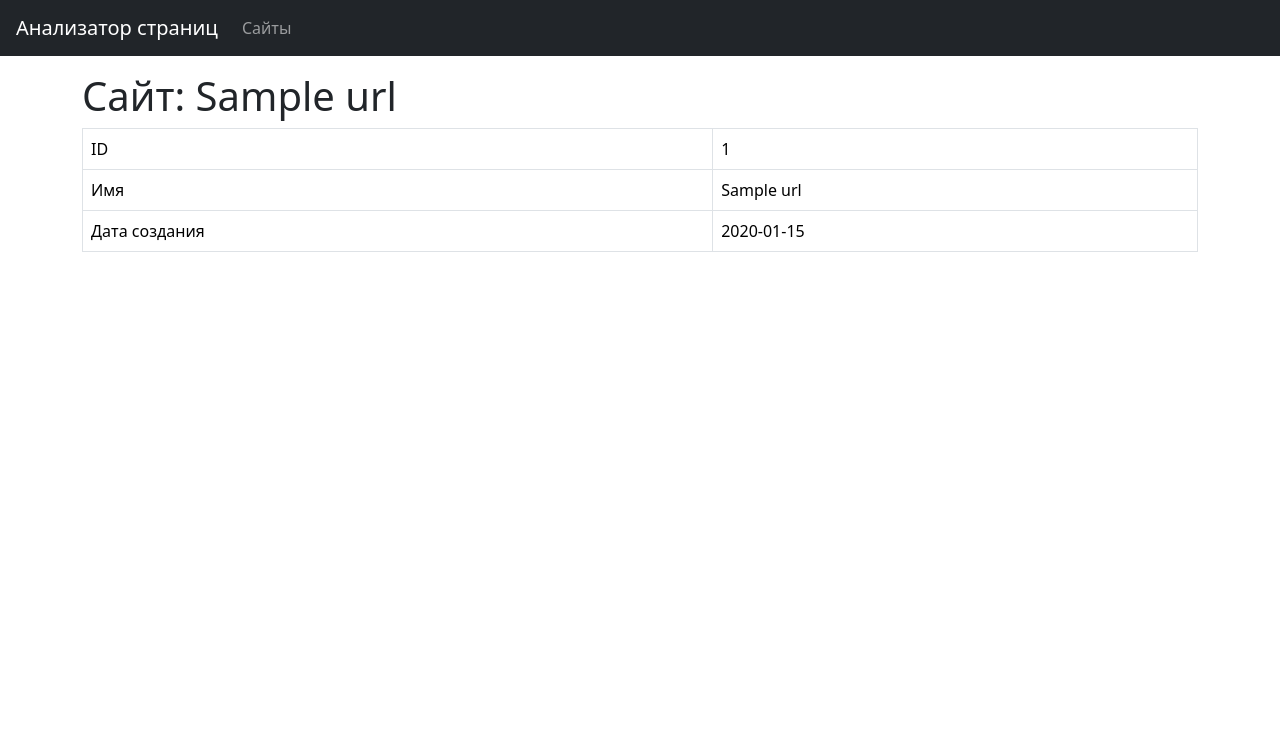
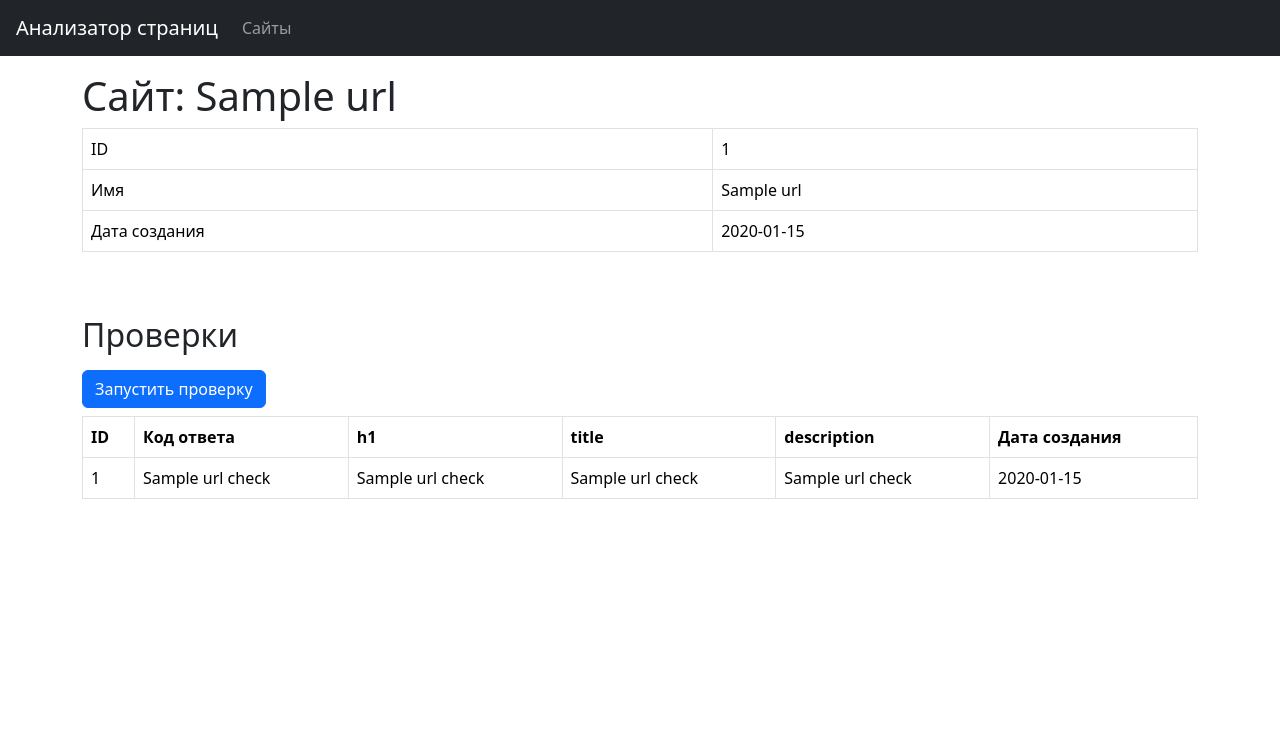
Before and after one commit to ibrg/python-project-83, a Flask app: page /urls/1 in a window 1280 px wide. Shown: the top 739 px of the page. Run offline with Flask 2, Linux system fonts and the light colour scheme; a database or web service that is not in the repository returns one stand-in record (values such as "Sample title"); some libraries are stand-ins or nearby versions.

Commit message:
done all tasks step 4

```diff
--- a/database.sql
+++ b/database.sql
@@ -3,3 +3,14 @@ CREATE TABLE urls (
     name varchar(255),
     created_at timestamp default NOW()
 );
+
+
+CREATE TABLE url_checks (
+    id  bigint  PRIMARY KEY GENERATED ALWAYS AS IDENTITY,
+    url_id bigint REFERENCES urls(id),
+    status_code varchar(255),
+    h1 varchar(255),
+    title varchar(255),
+    description text,
+    created_at timestamp default NOW()
+);
--- a/page_analyzer/app.py
+++ b/page_analyzer/app.py
@@ -21,34 +21,16 @@ def index():
 
 @app.get('/urls')
 def urls_list():
-    db.execute('SELECT * FROM urls ORDER BY created_at DESC')
+    query = '''
+        SELECT urls.id, urls.name, url_checks.created_at
+        FROM url_checks JOIN urls ON url_id = urls.id
+        ORDER BY urls.id DESC;
+    '''
+    db.execute(query)
     urls_list = cur.fetchall()
     return render_template(
         'urls/urls_list.html',
         urls_list=urls_list)
-
-
-@app.route('/urls/<id>')
-def urls_detail(id):
-    query = f"SELECT * FROM urls WHERE id = {id}"
-    db.execute(query)
-    url = cur.fetchone()
-    messages = get_flashed_messages(with_categories=True)
-    return render_template(
-        'urls/urls_detail.html',
-        url=url,
-        messages=messages
-        )
-
-
-# @app.get('/urls')
-# def urls_get():
-
-#     errors = {}
-#     return render_template(
-#         'urls/urls.html',
-#         form=form,
-#         errors=errors)
 
 
 @app.post('/urls')
@@ -67,3 +49,29 @@ def urls():
     url_id = cur.fetchone()[0]
     flash('Страница успешно добавлена', 'success')
     return redirect(url_for('urls_detail', id=url_id))
+
+
+@app.route('/urls/<id>')
+def urls_detail(id):
+    query = f"SELECT * FROM urls WHERE id = {id}"
+    db.execute(query)
+    url = cur.fetchone()
+
+    query = f"SELECT * FROM url_checks WHERE url_id = {id}" \
+            f"ORDER BY created_at DESC"
+    db.execute(query)
+    url_checks = cur.fetchall()
+    messages = get_flashed_messages(with_categories=True)
+    return render_template(
+        'urls/urls_detail.html',
+        url=url,
+        url_checks=url_checks,
+        messages=messages)
+
+
+@app.post('/urls/<id>/checks')
+def urls_check(id):
+    query = f"INSERT INTO url_checks (url_id) VALUES ({id})"
+    db.execute(query)
+    flash('Страница успешно проверена', 'success')
+    return redirect(url_for('urls_detail', id=id))
--- a/page_analyzer/templates/base.html
+++ b/page_analyzer/templates/base.html
@@ -8,7 +8,6 @@
     <link rel="stylesheet" href="https://cdn.jsdelivr.net/npm/bootstrap@5.3.0-alpha1/dist/css/bootstrap.min.css" />
     <title>Document</title>
 </head>
-
 
 <body class="min-vh-100 d-flex flex-column">
     <header class="flex-shrink-0">
--- a/page_analyzer/templates/urls/urls_detail.html
+++ b/page_analyzer/templates/urls/urls_detail.html
@@ -23,4 +23,36 @@
     </table>
 </div>
 
+<h2 class="mt-5 mb-3">Проверки</h2>
+<form method="post" action="{{ url_for('urls_check', id=url[0]) }}">
+    <input type="submit" class="btn btn-primary" value="Запустить проверку">
+</form>
+
+<div>
+    <table class="table table-bordered table-hover mt-2" data-test="checks">
+        <tbody>
+            <tr>
+                <th>ID</th>
+                <th>Код ответа</th>
+                <th>h1</th>
+                <th>title</th>
+                <th>description</th>
+                <th>Дата создания</th>
+            </tr>
+
+            {% for check in url_checks %}
+            <tr>
+                <td>{% if check[0] %} {{ check[0] }} {% endif %}</td>
+                <td>{% if check[2] %} {{ check[2] }} {% endif %}</td>
+                <td>{% if check[3] %} {{ check[3] }} {% endif %}</td>
+                <td>{% if check[4] %} {{ check[4] }} {% endif %}</td>
+                <td>{% if check[5] %} {{ check[5] }} {% endif %}</td>
+                <td>{{ check[6].strftime("%Y-%m-%d") }}</td>
+            </tr>
+            {% endfor %}
+
+        </tbody>
+    </table>
+</div>
+
 {% endblock content %}
--- a/page_analyzer/templates/urls/urls_list.html
+++ b/page_analyzer/templates/urls/urls_list.html
@@ -22,10 +22,8 @@
                         {{ link[1] }}
                     </a>
                 </td>
-
+                <td>{{ link[2].strftime('%Y-%m-%d') }}</td>
                 <td></td>
-                <td></td>
-
             </tr>
             {% endfor %}
         </tbody>
```
Also changed, not shown: page_analyzer/templates/urls/urls_check.html (deleted, +0 -20 lines). Lines whose indentation alone changed are shown as unchanged.
